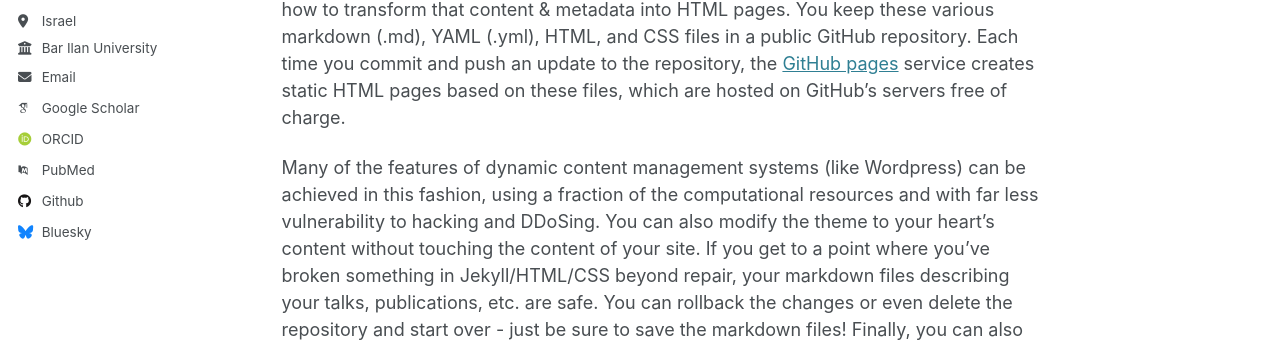
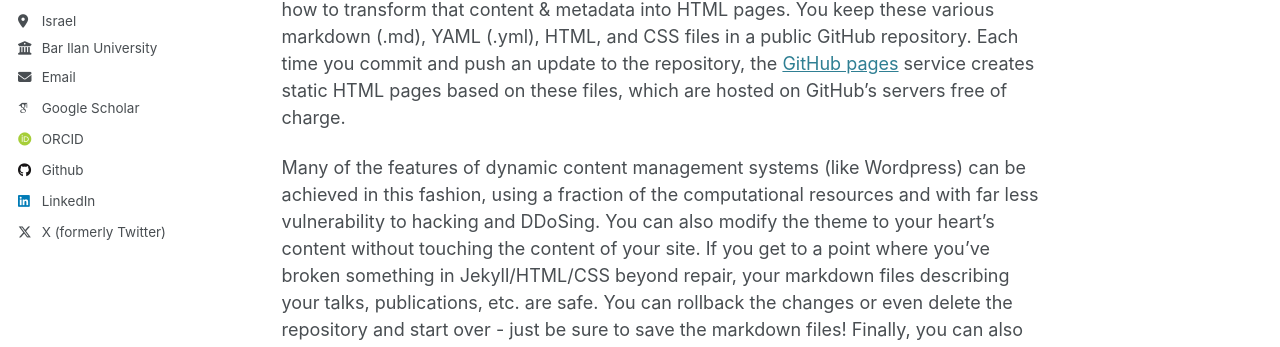
Before and after one commit to benf22/benf22.github.io, a Jekyll site: the page built from _pages/about.md, in a window 1280 px wide. Shown: the part 360-707 px from the top of the page. Built offline with Jekyll 4.4.1, drawn with Linux system fonts in a browser that asks for light colours; some web fonts are replaced; some of the changed lines change nothing that is shown.

Commit message:
Update _config.yml

```diff
--- a/_config.yml
+++ b/_config.yml
@@ -32,11 +32,11 @@
 
   # Academic websites
   arxiv            : # URL - Update with the correct link to your profile
-  googlescholar    : "https://scholar.google.com/citations?user=PS_CX0AAAAAJ"
+  googlescholar    : "https://scholar.google.com/citations?hl=en&user=Fu7FYe0AAAAJ"
   impactstory      : # URL
-  orcid            : "http://orcid.org/yourorcidurl"
+  orcid            : "https://orcid.org/0000-0002-6164-3478"
   semantic         : # URL
-  pubmed           : "https://www.ncbi.nlm.nih.gov/pubmed/?term=john+snow"
+  pubmed           : #"https://www.ncbi.nlm.nih.gov/pubmed/?term=john+snow"
   researchgate     : # URL
   scopus           : # URL
 
@@ -44,12 +44,12 @@
   bitbucket        : # Username - Update with your username on the site
   codepen          : # Username
   dribbble         : # Username
-  github           : "academicpages"
+  github           : "benf22"
   kaggle           : # Username
   stackoverflow    : # User number or user number and name (i.e., use "1" or "1/jeff-atwood")
 
   # Social media
-  bluesky          : "bsky.app" # Replace this with you Bluesky username
+  bluesky          : #"bsky.app" # Replace this with you Bluesky username
   facebook         : # Username
   flickr           : # Username
   foursquare       : # Username
@@ -58,7 +58,7 @@
   keybase          : # Username
   instagram        : # Username
   lastfm           : # Username
-  linkedin         : # Username
+  linkedin         : benf22@gmail.com
   mastodon         : # URL
   medium           : # URL
   pinterest        : # Username
@@ -66,7 +66,7 @@
   steam            : # Username
   telegram         : # URL
   tumblr           : # Username
-  twitter          : # Username for X / Twitter
+  twitter          :  benfish22
   vine             : # Username
   weibo            : # Username
   wikipedia        : # Username
```
